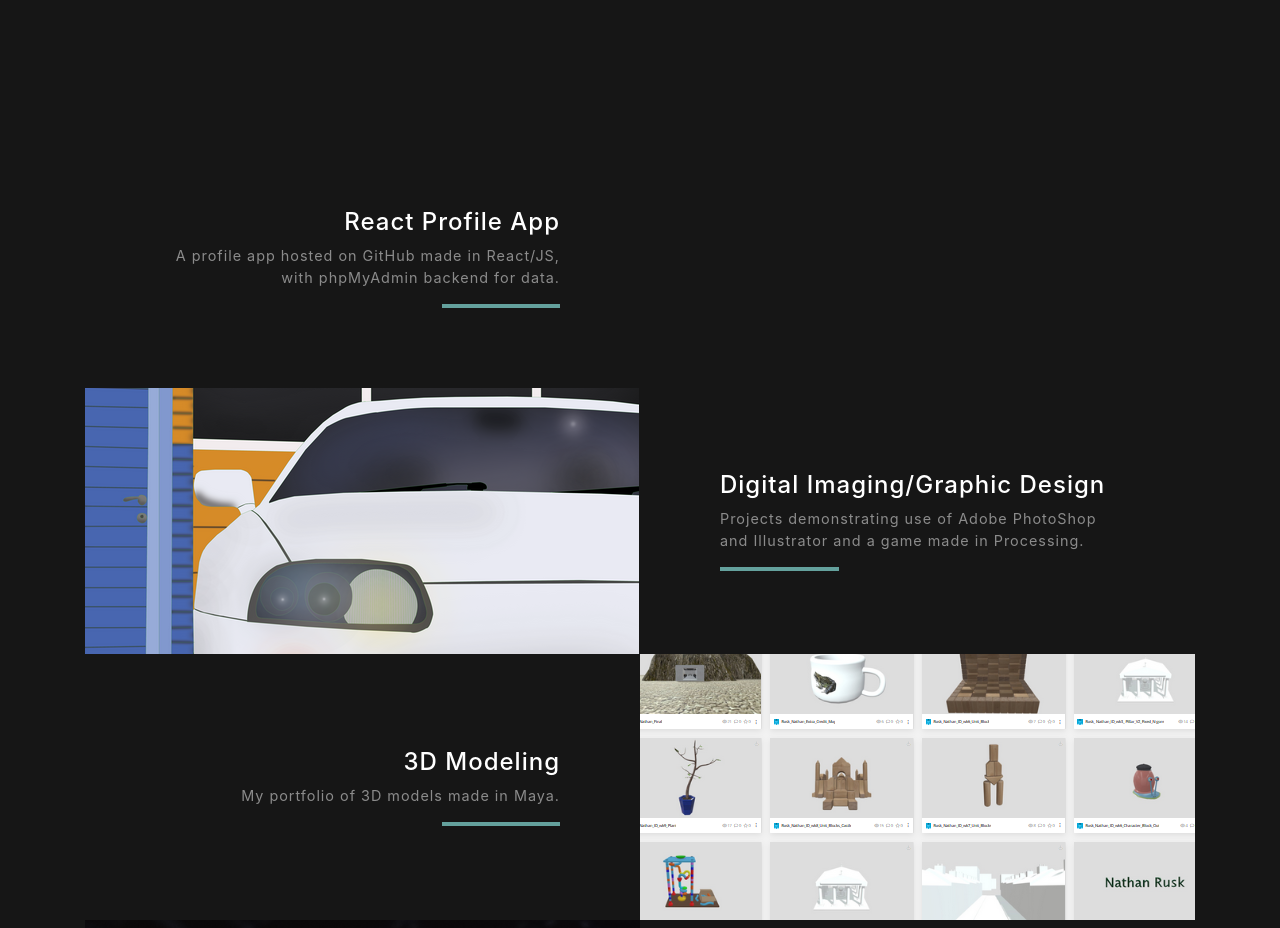
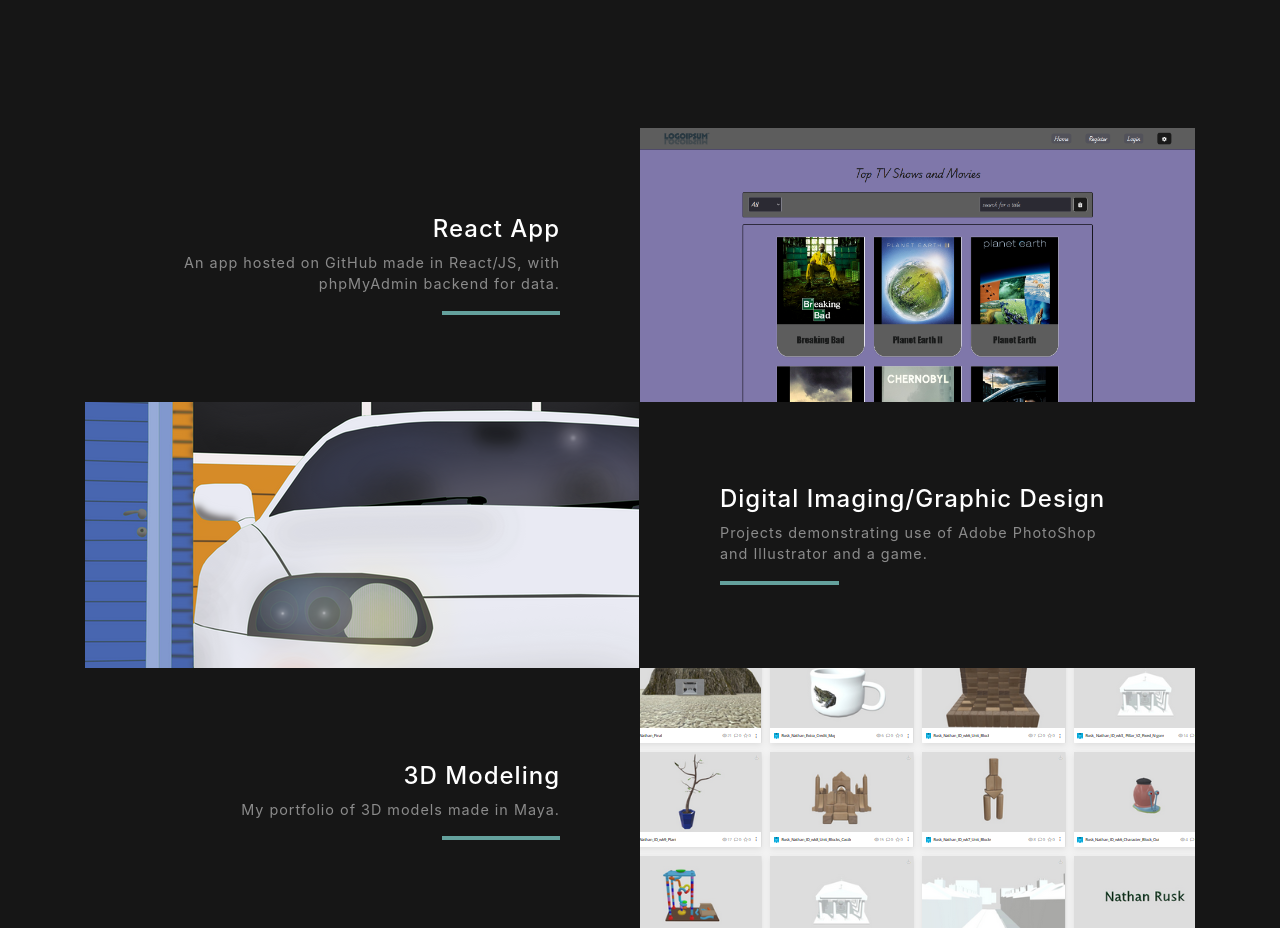
Before and after one commit to nrusk/nrusk.github.io, a website with bundled scripts: page index.html in a window 1280 px wide. Shown: the part 2260-3188 px from the top of the page. Built offline with nearby package versions, Linux system fonts and the light colour scheme; files whose address does not match are found by name.

Commit message:
Add files via upload

```diff
--- a/index.html
+++ b/index.html
@@ -115,14 +115,14 @@
 
       <div class="row justify-content-center no-gutters">
         <div class="col-lg-6">
-          <a href="https://nrusk.github.io/CGT-390-Profile-App/"><img class="img-fluid" src="img/profileApp.png" alt=""></a>
+          <a href="https://nrusk.github.io/CGT-390-Website-Recreation/"><img class="img-fluid" src="img/websiteRecreation.png" alt=""></a>
         </div>
         <div class="col-lg-6  order-lg-first">
           <div class="bg-black text-center h-100 project">
             <div class="d-flex h-100">
               <div class="project-text w-100 my-auto text-center text-lg-right">
-                <h4 class="text-white">React Profile App</h4>
-                <p class="mb-0 text-white-50">A profile app hosted on GitHub made in React/JS, with phpMyAdmin backend for data.</p>
+                <h4 class="text-white">React  App</h4>
+                <p class="mb-0 text-white-50">An app hosted on GitHub made in React/JS, with phpMyAdmin backend for data.</p>
                 <hr class="d-none d-lg-block mb-0 mr-0">
               </div>
             </div>
@@ -139,7 +139,7 @@
             <div class="d-flex h-100">
               <div class="project-text w-100 my-auto text-center text-lg-left">
                 <h4 class="text-white">Digital Imaging/Graphic Design</h4>
-                <p class="mb-0 text-white-50">Projects demonstrating use of Adobe PhotoShop and Illustrator and a game made in Processing.</p>
+                <p class="mb-0 text-white-50">Projects demonstrating use of Adobe PhotoShop and Illustrator and a game.</p>
                 <hr class="d-none d-lg-block mb-0 ml-0">
               </div>
             </div>
```
